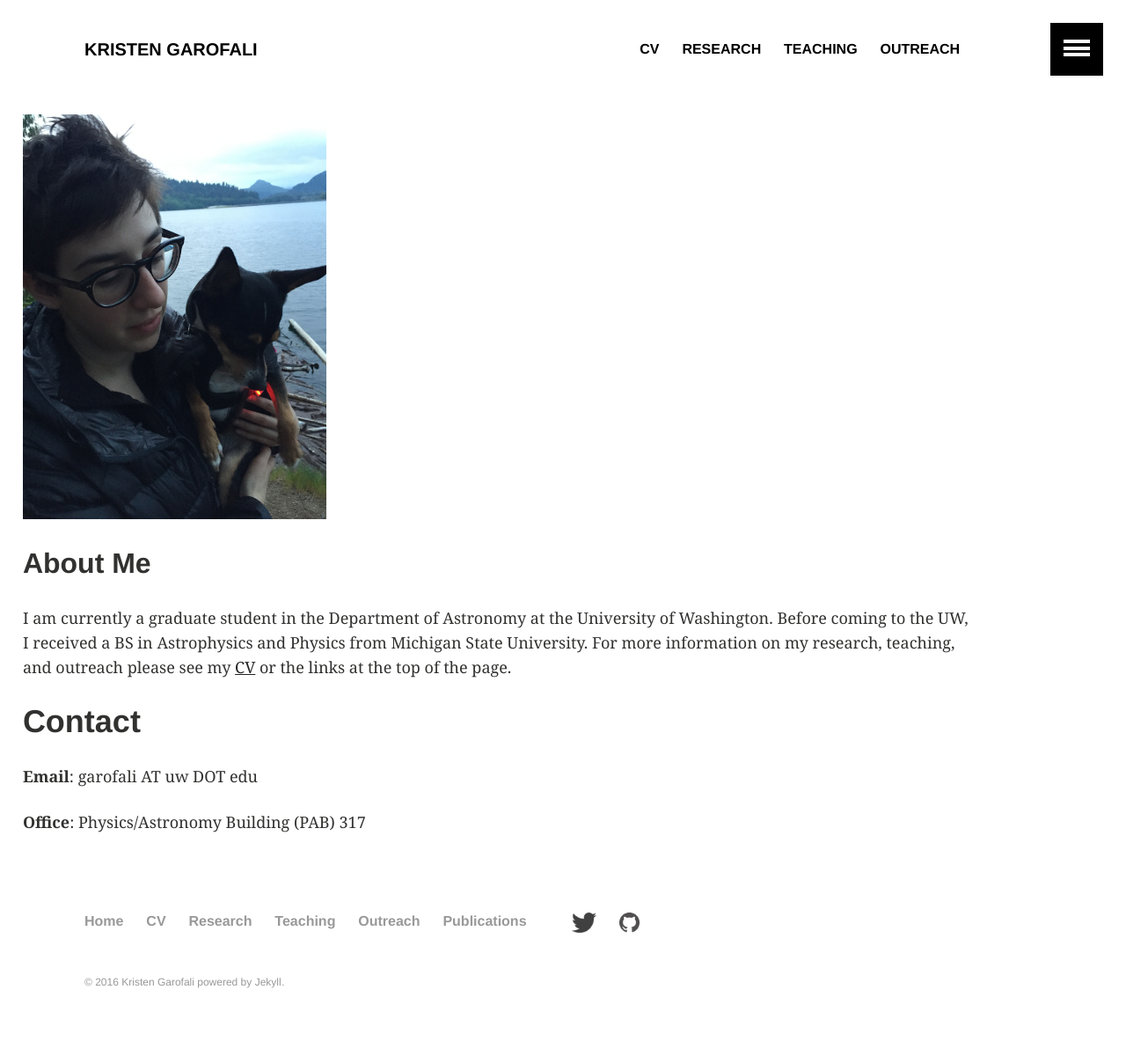
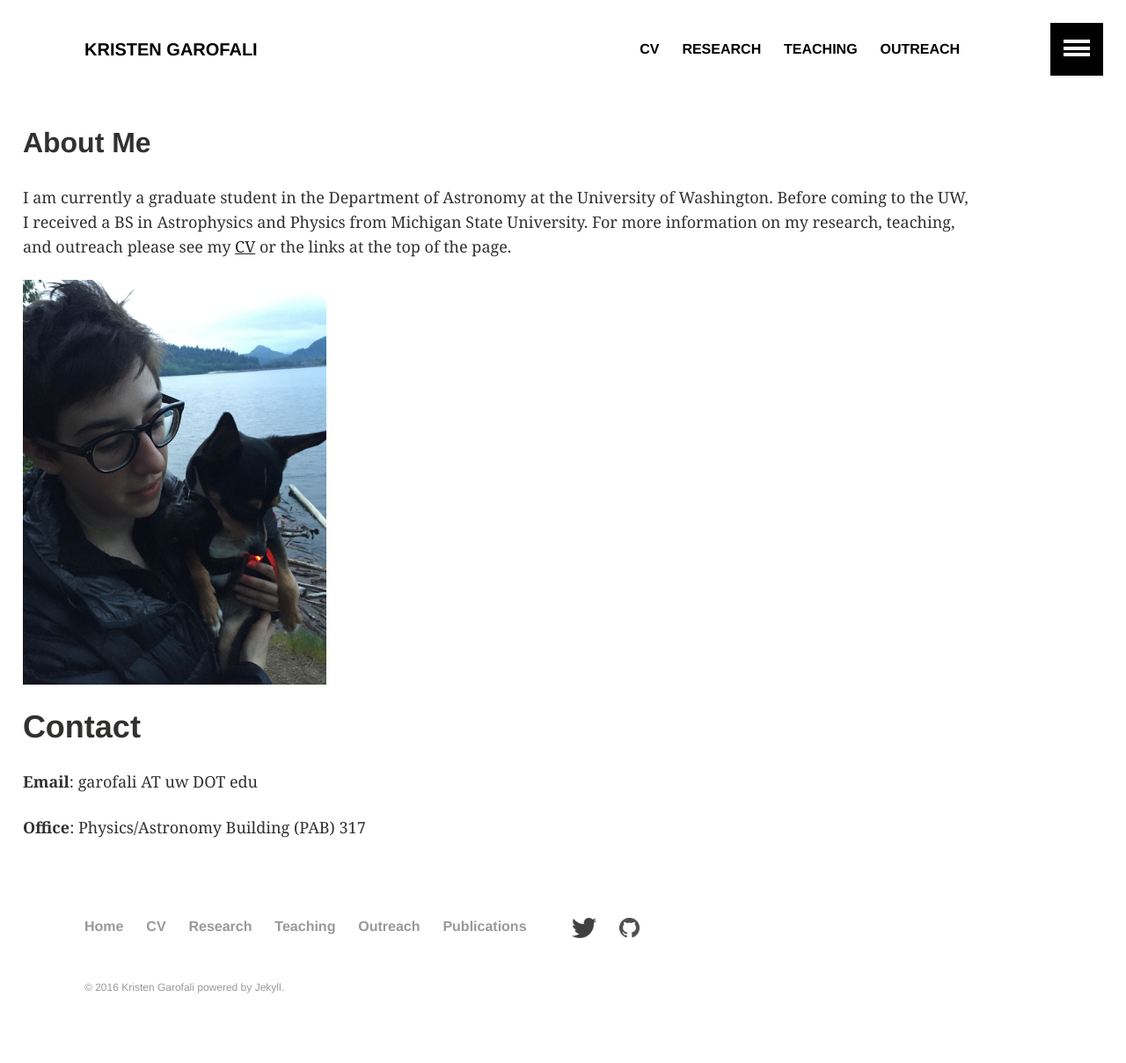
Before and after one commit to kgarofali/kgarofali.github.io, a Jekyll site: the page built from index.md, in a window 1280 px wide. Shown: the whole page at 88% size. Built offline with Jekyll 4.4.1, drawn with Linux system fonts in a browser that asks for light colours.

Commit message:
picture formatting

```diff
--- a/index.md
+++ b/index.md
@@ -5,13 +5,14 @@ layout: default
 
 
 
-<img src="../images/melando.png" height="352px" width="345px">
 
 
 ##About Me
 <p style='text-align: left; padding-right: 150px'>
 I am currently a graduate student in the Department of Astronomy at the University of Washington. Before coming to the UW, I received a BS in Astrophysics and Physics from Michigan State University. For more information on my research, teaching, and outreach please see my <a href="docs/grad_CV.pdf">CV</a> or the links at the top of the page.</p>
 
+<img src="../images/melando.png" height="352px" width="345px">
+
 #Contact
 **Email**: garofali AT uw DOT edu
 
```
